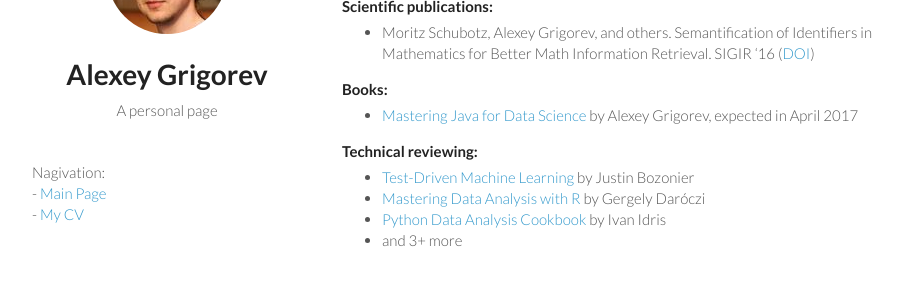
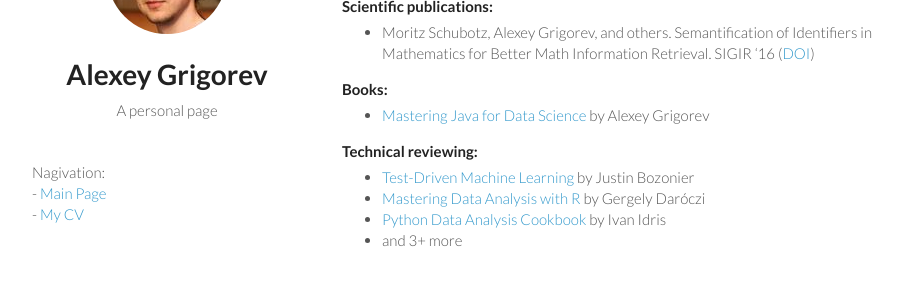
Before and after one commit to alexeygrigorev/alexeygrigorev.github.io, a Jekyll site: the page built from cv.md, in a window 1280 px wide and 900 px high, scrolled down 2479 px. Shown: the part 154-454 px from the top of the window, without its empty margins (178-1096 px from the left). Built offline with Jekyll 4.4.1, drawn with Linux system fonts in a browser that asks for light colours.

Commit message:
Update cv.md

```diff
--- a/cv.md
+++ b/cv.md
@@ -182,7 +182,7 @@ Summary of prior experience:
 
 **Books:**
 
-- [Mastering Java for Data Science](https://www.packtpub.com/big-data-and-business-intelligence/mastering-java-data-science) by Alexey Grigorev, expected in April 2017
+- [Mastering Java for Data Science](https://www.packtpub.com/big-data-and-business-intelligence/mastering-java-data-science) by Alexey Grigorev
 
 
 **Technical reviewing:**
```
